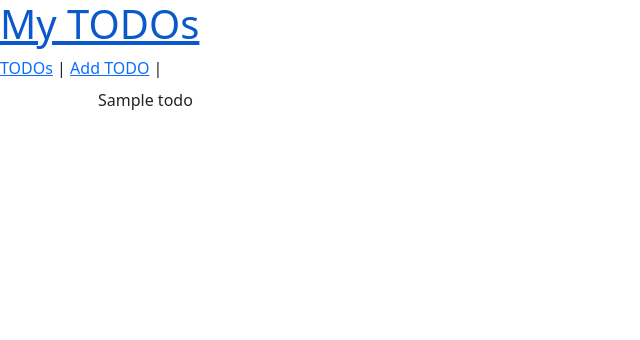
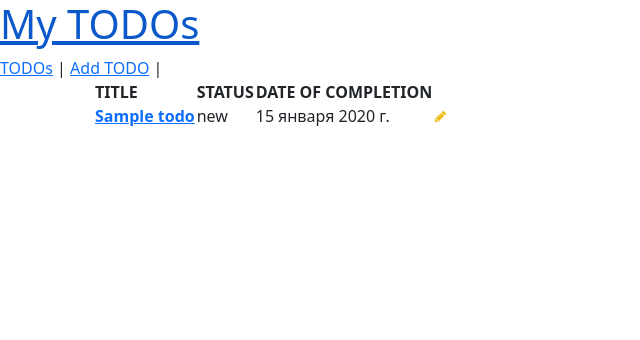
Before and after one commit to almas-rak/homwork_55_almas_rakyshbayev, a Django app: page / in a window 1280 px wide. Shown: the top 340 px of the page, without its empty margins (0-640 px from the left). Run offline with Django 4.2, Linux system fonts and the light colour scheme; tables that the repository leaves empty hold one stand-in row (values such as "Sample post"); some libraries are stand-ins or nearby versions.

Commit message:
в index.html добавлено тестовое отображение задач

```diff
--- a/source/TODO_app/templates/index.html
+++ b/source/TODO_app/templates/index.html
@@ -2,10 +2,45 @@
 
 {% block content %}
 
-<!-- Some borders are removed -->
-<ul class="list-group list-group-flush">
-    {% for todo in todos %}
-    <li class="list-group-item">{{ todo }}</li>
-    {% endfor %}
-  </ul>
+<div class="container">
+    <table id="result-list">
+        <thead>
+            <tr>
+                <th scope="col">
+                    <div class="text">
+                        <span>TITLE</span>
+                    </div>
+                </th>
+                <th scope="col">
+                    <div class="text">
+                        <span>STATUS</span>
+                    </div>
+                </th>
+                <th scope="col">
+                    <div class="text">
+                        <span>DATE OF COMPLETION</span>
+                    </div>
+                </th>
+            </tr>
+        </thead>
+        <tbody>
+
+            {% for todo in todos %}
+                <tr>
+                    <th>
+                        <a href="{% url 'detail_todo' todo.pk %}">{{ todo.title }}</a>
+                    </th>
+                    <td>{{ todo.status }}</td>
+                    <td>{{ todo.date_of_completion }}</td>
+                    <td><a href="{% url 'update_todo' todo.pk %}">
+                        <svg width="13" height="13" viewBox="0 0 1792 1792" xmlns="http://www.w3.org/2000/svg">
+                            <path fill="#efb80b"
+                            d="M491 1536l91-91-235-235-91 91v107h128v128h107zm523-928q0-22-22-22-10 0-17 7l-542 542q-7 7-7 17 0 22 22 22 10 0 17-7l542-542q7-7 7-17zm-54-192l416 416-832 832h-416v-416zm683 96q0 53-37 90l-166 166-416-416 166-165q36-38 90-38 53 0 91 38l235 234q37 39 37 91z"/>
+                        </svg></a>
+                    </td>
+                </tr>
+            {% endfor %}
+
+        </tbody>
+    </table>
 {% endblock content %}
```
